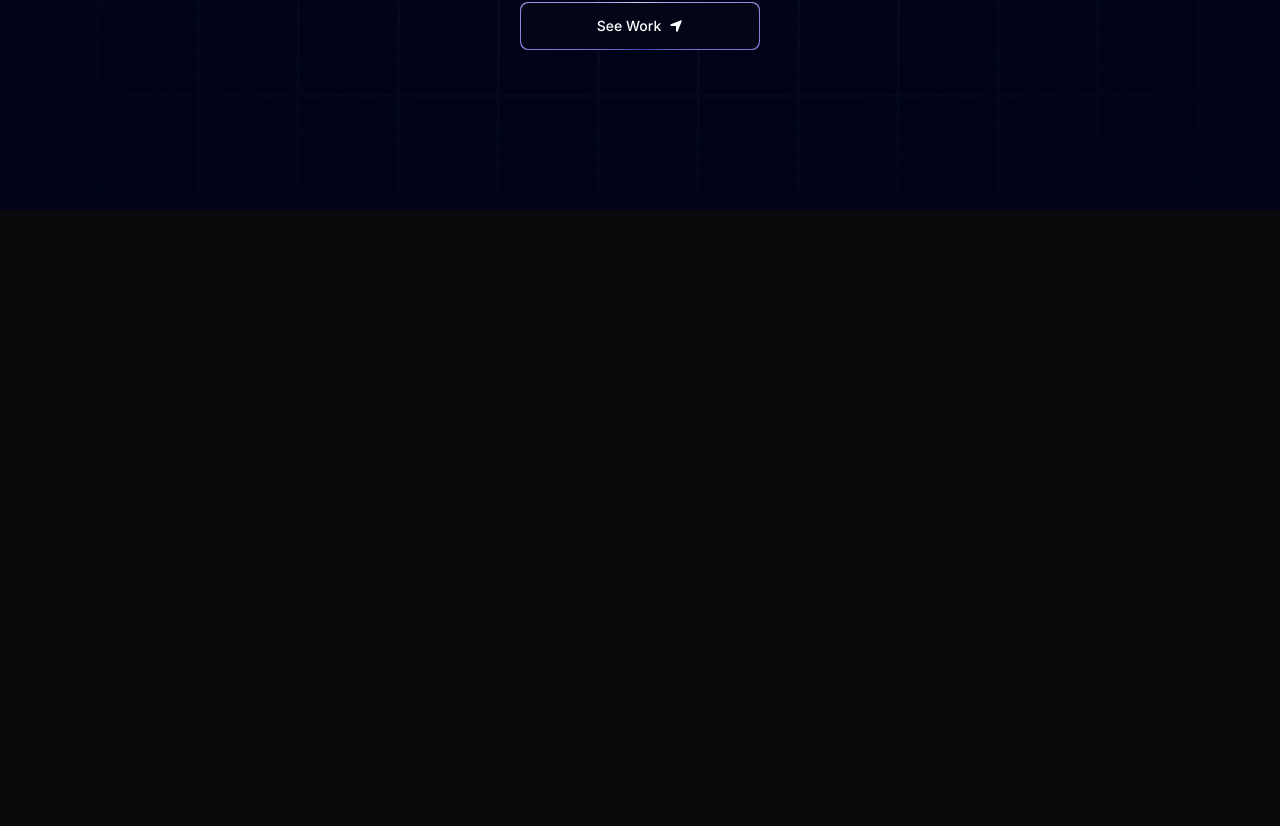
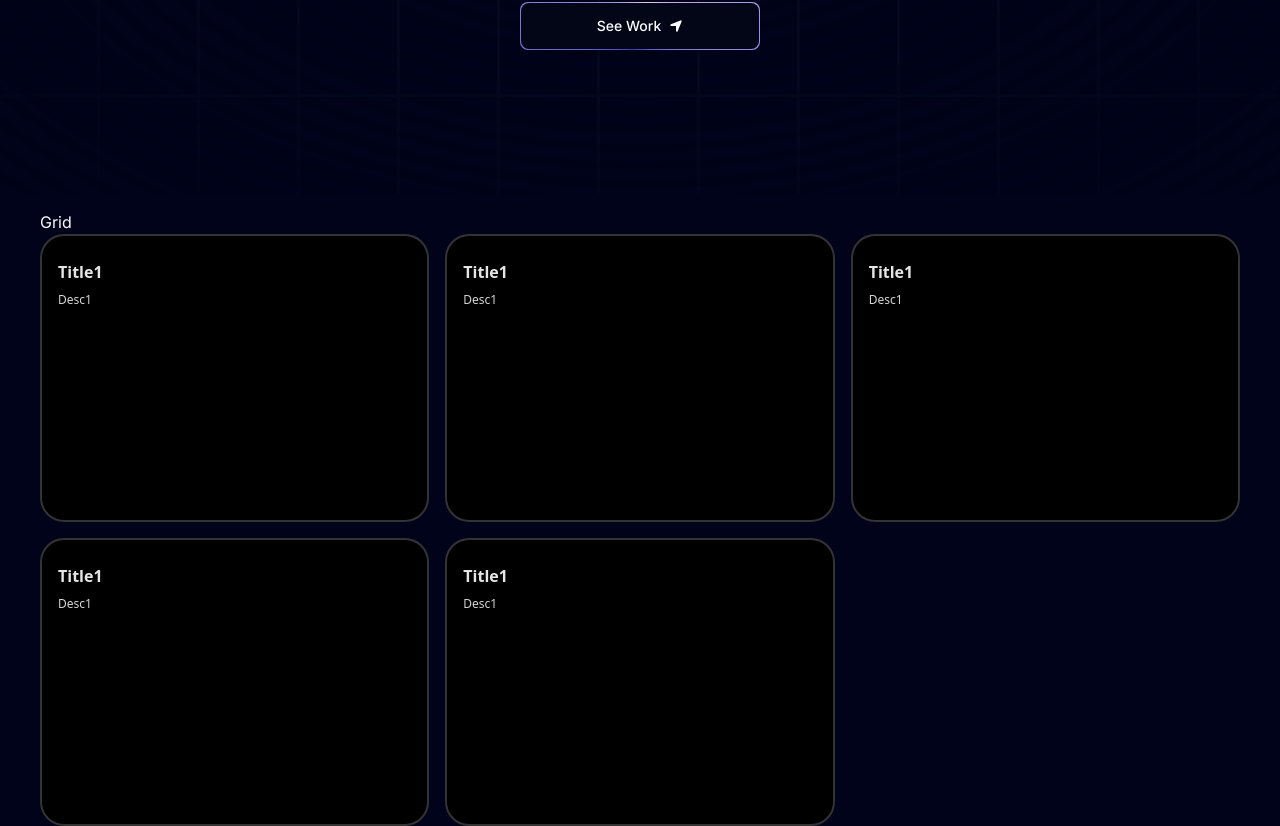
Before and after one commit to BeauEM/portfolio_website, a Next.js app: page / in a window 1280 px wide. Shown: the part 606-1432 px from the top of the page. Before the commit the page ends 816 px from the top, so only its background shows below. Built offline with nearby package versions, Linux system fonts and the light colour scheme.

Commit message:
Create main page layout grid

```diff
--- a/app/page.tsx
+++ b/app/page.tsx
@@ -1,10 +1,17 @@
+import Grid from "@/components/Grid";
 import Hero from "@/components/Hero";
+import { FloatingNav } from "@/components/ui/FloatingNav";
+import { FaHome } from "react-icons/fa";
 
 export default function Home() {
   return (
     <main className="relative bg-black-100 flex justify-center items-center flex-col overflow-hidden mx-auto sm:px-10 px-5">
       <div className="max-w-7xl w-full">
+        <FloatingNav
+          navItems={[{ name: "Home", link: "/", icon: <FaHome /> }]}
+        />
         <Hero />
+        <Grid />
       </div>
     </main>
   );
--- /dev/null
+++ b/components/Grid.tsx
@@ -0,0 +1,23 @@
+import React from "react";
+import { BentoGrid, BentoGridItem } from "./ui/BentoGrid";
+import { gridItems } from "@/data";
+
+const Grid = () => {
+  return (
+    <section id="about">
+      Grid
+      <BentoGrid>
+        {gridItems.map((item) => (
+          <BentoGridItem
+            id={item.id}
+            key={item.id}
+            title={item.title}
+            description={item.description}
+          />
+        ))}
+      </BentoGrid>
+    </section>
+  );
+};
+
+export default Grid;
--- /dev/null
+++ b/components/ui/BentoGrid.tsx
@@ -0,0 +1,56 @@
+import { cn } from "@/lib/utils";
+
+export const BentoGrid = ({
+  className,
+  children,
+}: {
+  className?: string;
+  children?: React.ReactNode;
+}) => {
+  return (
+    <div
+      className={cn(
+        "grid md:auto-rows-[18rem] grid-cols-1 md:grid-cols-3 gap-4 max-w-7xl mx-auto ",
+        className
+      )}
+    >
+      {children}
+    </div>
+  );
+};
+
+export const BentoGridItem = ({
+  className,
+  title,
+  description,
+  header,
+  icon,
+  id,
+}: {
+  className?: string;
+  title?: string | React.ReactNode;
+  description?: string | React.ReactNode;
+  header?: React.ReactNode;
+  icon?: React.ReactNode;
+  id: number;
+}) => {
+  return (
+    <div
+      className={cn(
+        "row-span-1 relative rounded-3xl group/bento hover:shadow-xl transition duration-200 shadow-input dark:shadow-none p-4 dark:bg-black dark:border-white/[0.2] bg-white border-2 border-red-500 border-transparent justify-between flex flex-col space-y-4 ",
+        className
+      )}
+    >
+      {header}
+      <div className="group-hover/bento:translate-x-2 transition duration-200">
+        {icon}
+        <div className="font-sans font-bold text-neutral-600 dark:text-neutral-200 mb-2 mt-2">
+          {title}
+        </div>
+        <div className="font-sans font-normal text-neutral-600 text-xs dark:text-neutral-300">
+          {description}
+        </div>
+      </div>
+    </div>
+  );
+};
--- /dev/null
+++ b/components/ui/FloatingNav.tsx
@@ -0,0 +1,82 @@
+"use client";
+import React, { useState } from "react";
+import {
+  motion,
+  AnimatePresence,
+  useScroll,
+  useMotionValueEvent,
+} from "framer-motion";
+import { cn } from "@/lib/utils";
+import Link from "next/link";
+
+export const FloatingNav = ({
+  navItems,
+  className,
+}: {
+  navItems: {
+    name: string;
+    link: string;
+    icon?: JSX.Element;
+  }[];
+  className?: string;
+}) => {
+  const { scrollYProgress } = useScroll();
+
+  const [visible, setVisible] = useState(false);
+
+  useMotionValueEvent(scrollYProgress, "change", (current) => {
+    // Check if current is not undefined and is a number
+    if (typeof current === "number") {
+      let direction = current! - scrollYProgress.getPrevious()!;
+
+      if (scrollYProgress.get() < 0.05) {
+        setVisible(false);
+      } else {
+        if (direction < 0) {
+          setVisible(true);
+        } else {
+          setVisible(false);
+        }
+      }
+    }
+  });
+
+  return (
+    <AnimatePresence mode="wait">
+      <motion.div
+        initial={{
+          opacity: 1,
+          y: -100,
+        }}
+        animate={{
+          y: visible ? 0 : -100,
+          opacity: visible ? 1 : 0,
+        }}
+        transition={{
+          duration: 0.2,
+        }}
+        className={cn(
+          "flex max-w-fit  fixed top-10 inset-x-0 mx-auto border border-transparent dark:border-white/[0.2] rounded-full dark:bg-black bg-white shadow-[0px_2px_3px_-1px_rgba(0,0,0,0.1),0px_1px_0px_0px_rgba(25,28,33,0.02),0px_0px_0px_1px_rgba(25,28,33,0.08)] z-[5000] pr-2 pl-8 py-2  items-center justify-center space-x-4",
+          className
+        )}
+      >
+        {navItems.map((navItem: any, idx: number) => (
+          <Link
+            key={`link=${idx}`}
+            href={navItem.link}
+            className={cn(
+              "relative dark:text-neutral-50 items-center flex space-x-1 text-neutral-600 dark:hover:text-neutral-300 hover:text-neutral-500"
+            )}
+          >
+            <span className="block sm:hidden">{navItem.icon}</span>
+            <span className="hidden sm:block text-sm">{navItem.name}</span>
+          </Link>
+        ))}
+        <button className="border text-sm font-medium relative border-neutral-200 dark:border-white/[0.2] text-black dark:text-white px-4 py-2 rounded-full">
+          <span>Login</span>
+          <span className="absolute inset-x-0 w-1/2 mx-auto -bottom-px bg-gradient-to-r from-transparent via-blue-500 to-transparent  h-px" />
+        </button>
+      </motion.div>
+    </AnimatePresence>
+  );
+};
--- /dev/null
+++ b/data/index.ts
@@ -0,0 +1,7 @@
+export const gridItems = [
+  { title: "Title1", description: "Desc1", id: 1 },
+  { title: "Title1", description: "Desc1", id: 1 },
+  { title: "Title1", description: "Desc1", id: 1 },
+  { title: "Title1", description: "Desc1", id: 1 },
+  { title: "Title1", description: "Desc1", id: 1 },
+];
```
